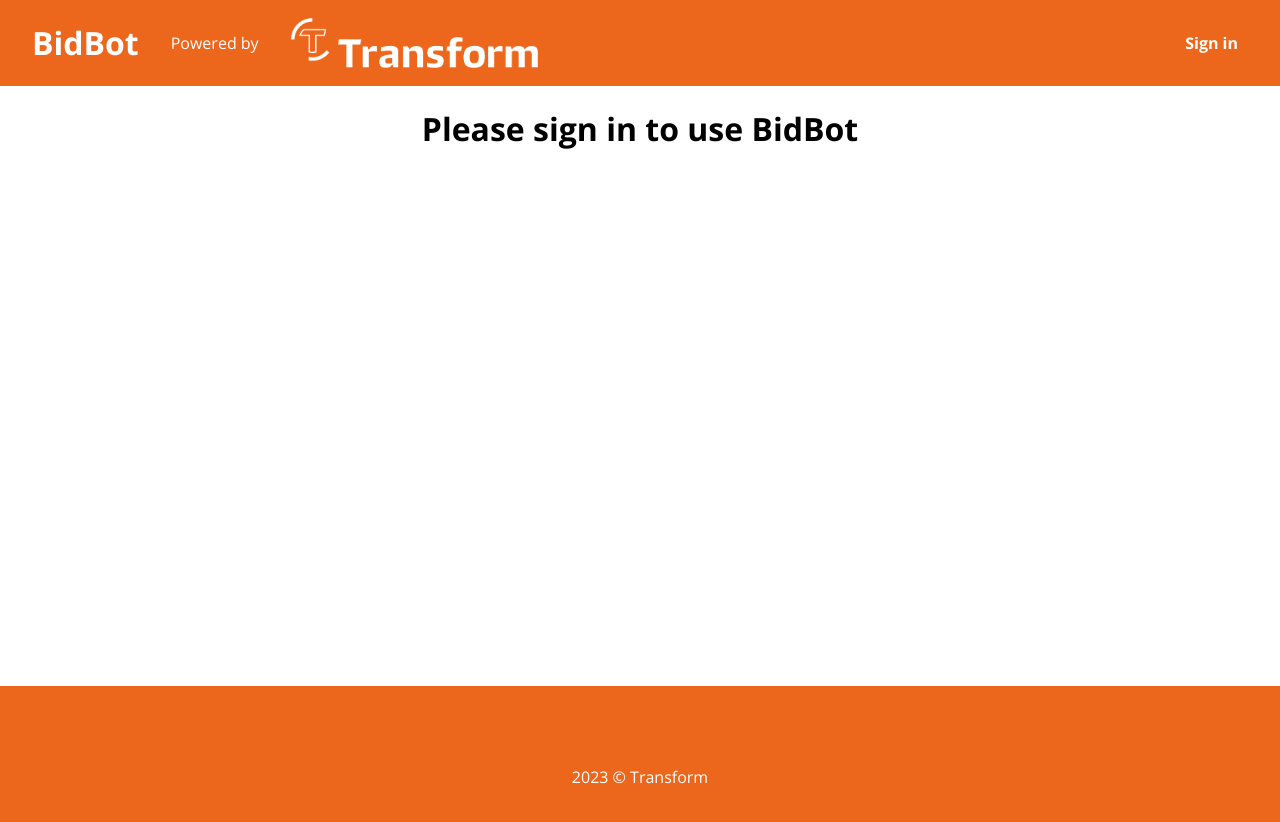
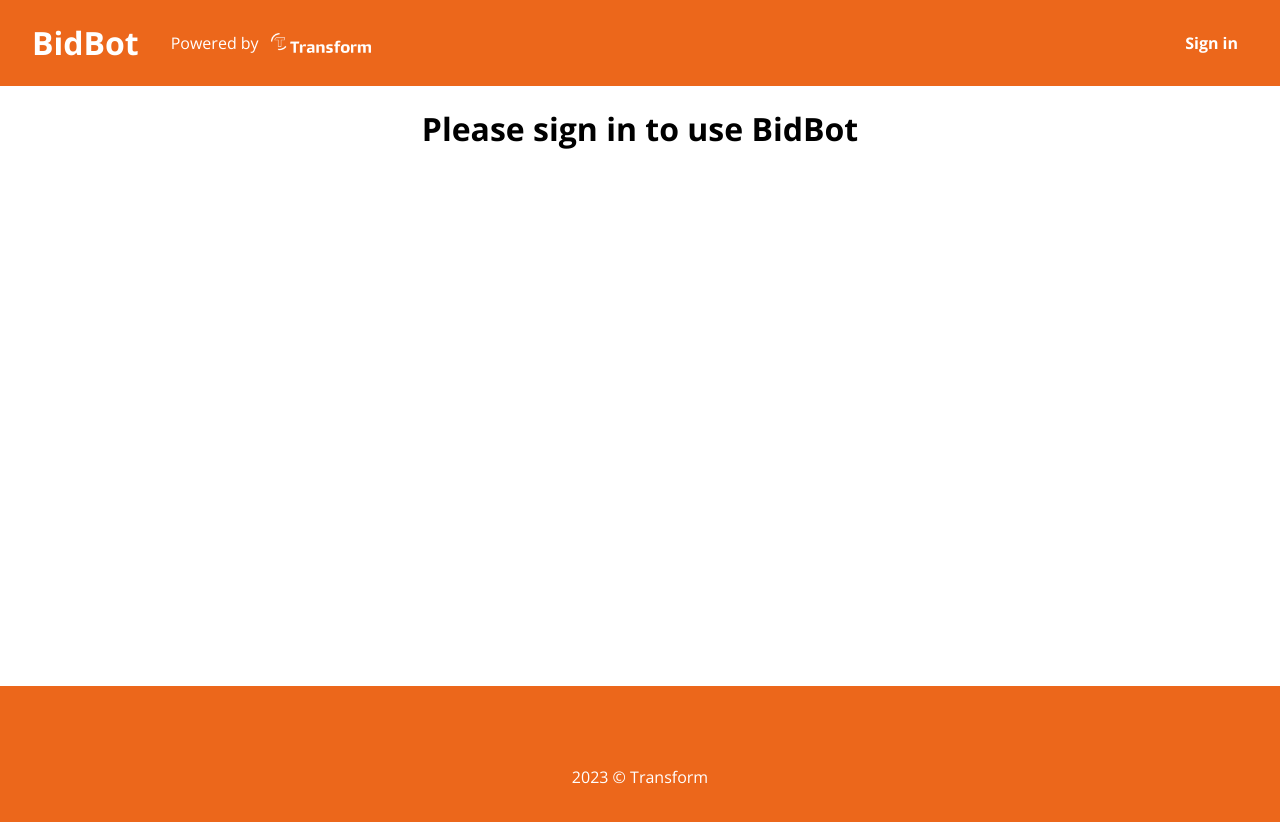
Before and after one commit to tufanbutuner/bidbot-v1, a Next.js app: page / in a window 1280 px wide. Shown: the top 822 px of the page. Built offline with nearby package versions, Linux system fonts and the light colour scheme; no server answers.

Commit message:
cleanup and submit button changes

```diff
--- a/components/InputForm.tsx
+++ b/components/InputForm.tsx
@@ -1,5 +1,4 @@
 import { useState } from "react";
-import { IoSend } from "react-icons/io5";
 import Input from "./Input";
 
 export default function InputForm({ onSubmit, disabled }: any) {
@@ -31,8 +30,6 @@
         break;
     }
   };
-
-  console.log(disabled);
 
   const handleSubmit = (e: any) => {
     e.preventDefault();
@@ -107,7 +104,8 @@
         />
 
         <button className="submit-button" type="submit" disabled={disabled}>
-          <IoSend size={20} />
+          <p>Submit</p>
+          {/* <IoSend size={20} /> */}
         </button>
       </div>
     </form>
--- a/components/Navbar.tsx
+++ b/components/Navbar.tsx
@@ -9,13 +9,16 @@
     <div className="navbar-container">
       <div className="navbar-brand">
         <h1>BidBot</h1>
+        <div className="navbar-image">
           <p>Powered by</p>
           <Image
             src={Logo}
-          height={50}
+            height={40}
+            width={100}
             objectFit="contain"
             alt="Transform UK logo"
           />
+        </div>
       </div>
 
       <ul>
--- a/pages/index.tsx
+++ b/pages/index.tsx
@@ -57,9 +57,6 @@
     }
   }, [responseData]);
 
-  console.log(answer);
-  console.log(documents);
-
   return (
     <>
       <main className="container">
--- a/styles/globals.scss
+++ b/styles/globals.scss
@@ -157,10 +157,6 @@
 }
 
 .submit-button {
-  position: absolute;
-  bottom: 10px;
-  right: 10px;
-
   background: #ec671b;
   color: white;
   border: none;
@@ -223,6 +219,12 @@
   gap: 2rem;
 }
 
+.navbar-image {
+  display: flex;
+  align-items: center;
+  gap: 0.8rem;
+}
+
 .footer-container {
   background: #ec671b;
   display: flex;
```
Lines whose indentation alone changed are shown as unchanged.
